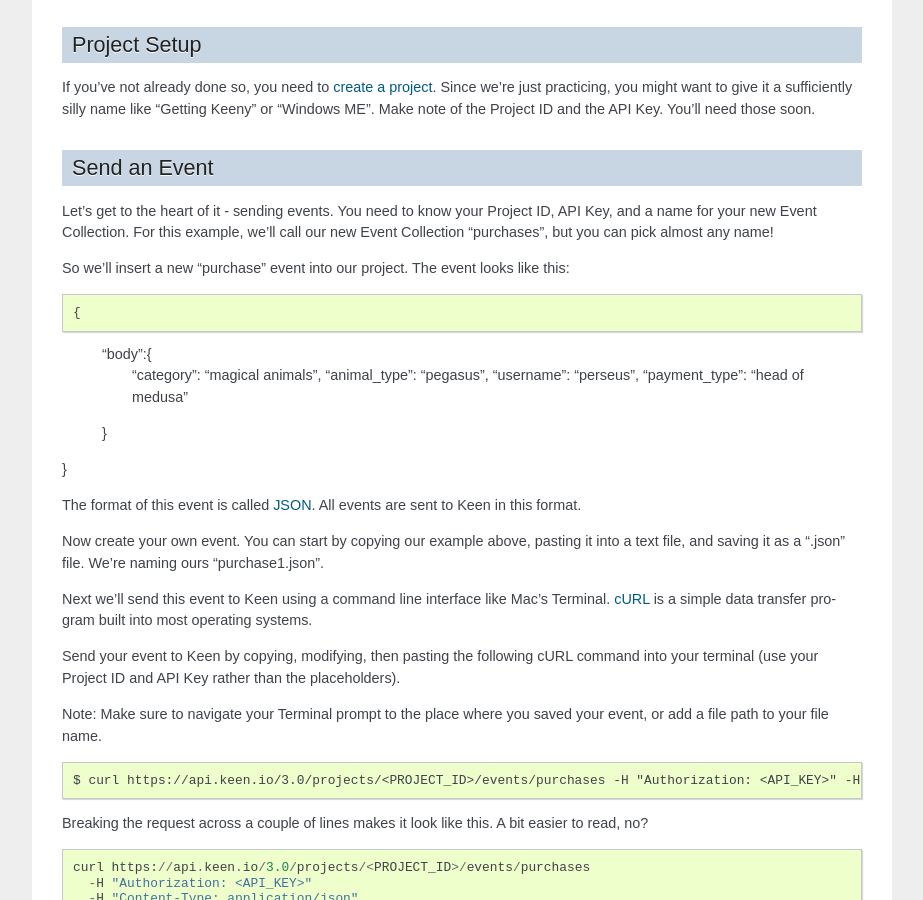
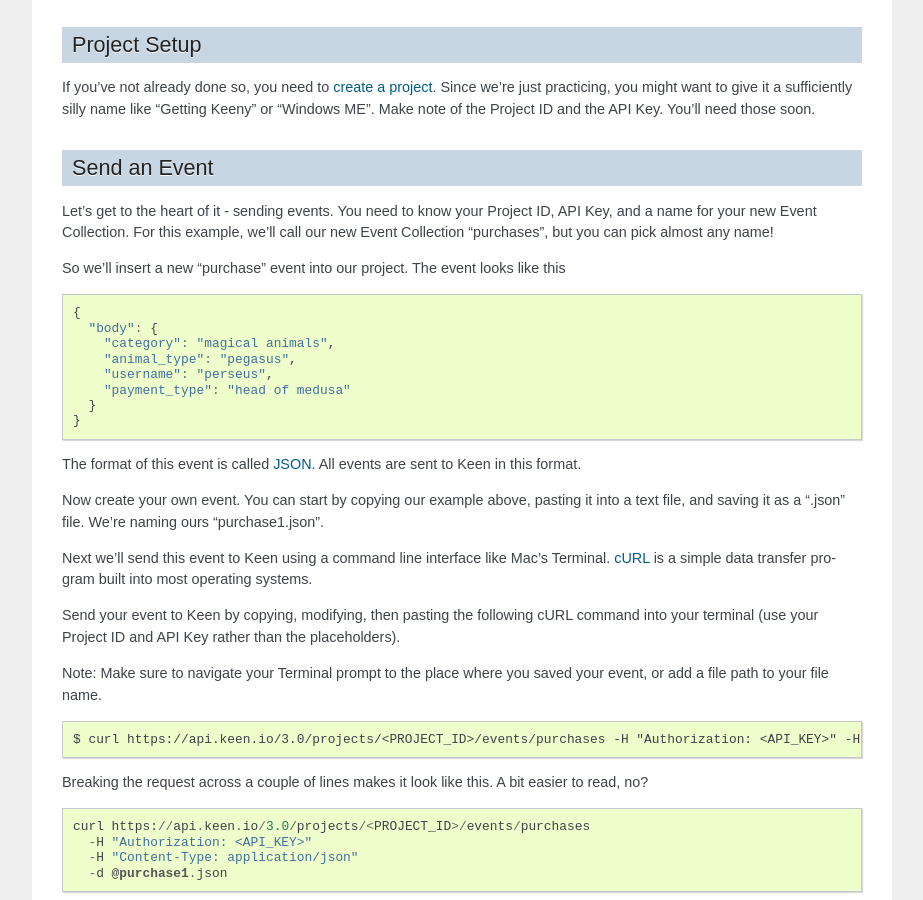
Before and after one commit to keenlabs/Keen-Docs, a Sphinx documentation site: the page built from source/getting_started_guide.rst, in a window 1280 px wide and 900 px high, scrolled down 806 px. Shown: the whole window, without its empty margins (198-1121 px from the left). Built offline with Sphinx 7.4.7, drawn with Linux system fonts in a browser that asks for light colours.

Commit message:
fix code example in getting started

```diff
--- a/source/getting_started_guide.rst
+++ b/source/getting_started_guide.rst
@@ -41,16 +41,18 @@
 
 Let's get to the heart of it - sending events. You need to know your Project ID, API Key, and a name for your new Event Collection. For this example, we’ll call our new Event Collection "purchases", but you can pick almost any name!
 
-So we’ll insert a new "purchase" event into our project. The event looks like this::
+So we’ll insert a new "purchase" event into our project. The event looks like this
 
-{
-  "body":{
-    "category": "magical animals",
-    "animal_type": "pegasus",
-    "username": "perseus",
-    "payment_type": "head of medusa"
+.. code-block:: javascript
+
+  {
+    "body": {
+      "category": "magical animals",
+      "animal_type": "pegasus",
+      "username": "perseus",
+      "payment_type": "head of medusa"
+    }
   }
-}
 
 The format of this event is called `JSON <http://en.wikipedia.org/wiki/JSON>`_. All events are sent to Keen in this format.
 
```
